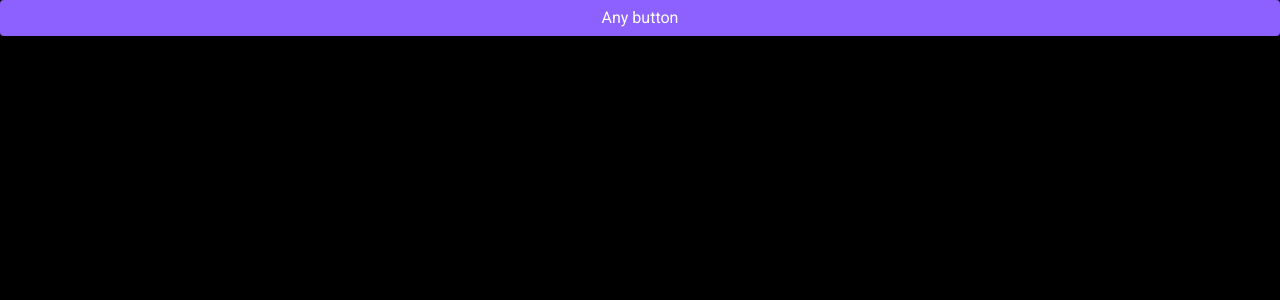
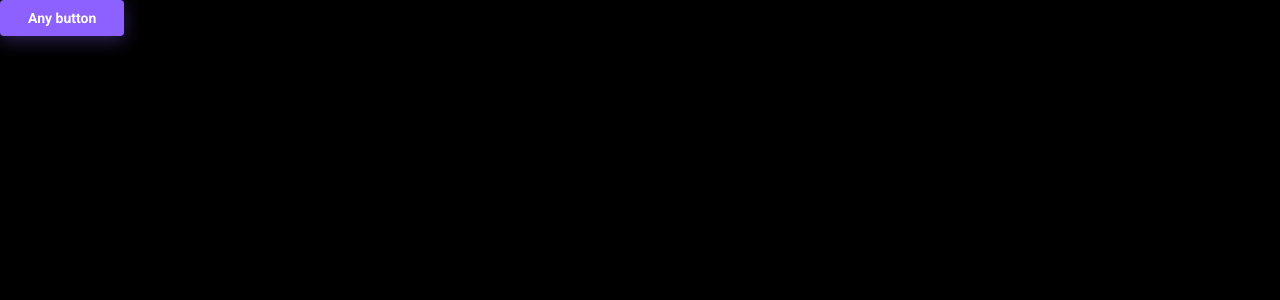
Before and after one commit to a-andrievskikh/cards-project, a React (Vite) app: page / in a window 1280 px wide. Shown: the top 300 px of the page. Built offline with nearby package versions, Linux system fonts and the light colour scheme.

Commit message:
style: add style for primary and secondary buttons w/o icon

```diff
--- a/src/components/ui/button/button.module.scss
+++ b/src/components/ui/button/button.module.scss
@@ -2,68 +2,70 @@
   all: unset;
 
   cursor: pointer;
+  user-select: none;
+
+  display: inline-flex;
+  flex-shrink: 0;
+  gap: 0.625rem;
+  align-items: center;
+  justify-content: center;
 
   box-sizing: border-box;
+  padding: 0.375rem 1.75rem;
 
   font-family: inherit;
+  font-size: var(--font-size-s);
+  font-weight: var(--font-weight-bold);
+  line-height: var(--line-height-m);
   color: inherit;
+  text-align: center;
+  text-decoration: none;
 
-  &:focus-visible {
-    outline: 2px solid var(--color-info-500);
-  }
-}
-
-.primary {
-  display: flex;
-  gap: 10px;
-  justify-content: center;
-
-  min-width: 150px;
-  min-height: 36px;
-  padding: 6px 28px;
-
-  background-color: var(--color-accent-500);
-  border-radius: 4px;
-
-  &:active {
-    background-color: var(--color-accent-700);
-    box-shadow: 0 4px 18px 0 #8c61ff59;
-  }
-
-  &:hover {
-    background-color: var(--color-accent-300);
-    box-shadow: 0 4px 18px 0 #8c61ff59;
-  }
+  background-color: transparent;
+  border: none;
+  border-radius: 0.25rem;
 
   &:focus-visible {
     outline: 2px solid var(--color-info-500);
   }
 
-  &:focus {
-    background-color: var(--color-accent-500);
-    outline: 2px solid var(--color-info-700);
-    box-shadow: 0 4px 18px 0 #8c61ff59;
+  &:disabled {
+    cursor: default;
+    color: var(--color-light-900);
   }
 
+  &.fullWidth {
+    width: 100%;
+  }
+}
+
+.primary {
+  composes: button;
+  background-color: var(--color-accent-500);
+  box-shadow: 0 4px 18px 0 rgb(140 97 255 / 35%);
+
   &:disabled {
-    color: var(--color-light-900);
     background-color: var(--color-accent-900);
-    box-shadow: 0 4px 18px 0 #8c61ff59;
+  }
+
+  &:hover:enabled {
+    background-color: var(--color-accent-300);
+  }
+
+  &:active:enabled {
+    background-color: var(--color-accent-700);
   }
 }
 
 .secondary {
-  display: flex;
-  gap: 10px;
+  composes: button;
+  background-color: var(--color-dark-300);
 
-  min-width: 169px;
-  min-height: 36px;
-  padding: 6px 28px;
+  &:hover:enabled {
+    background-color: var(--color-dark-100);
+  }
 
-  background-color: var(--color-dark-300);
-  border-radius: 4px;
+  &:active:enabled {
+    background-color: var(--color-dark-500);
+  }
 }
-
-.fullWidth {
-  width: 100%;
-}
```
